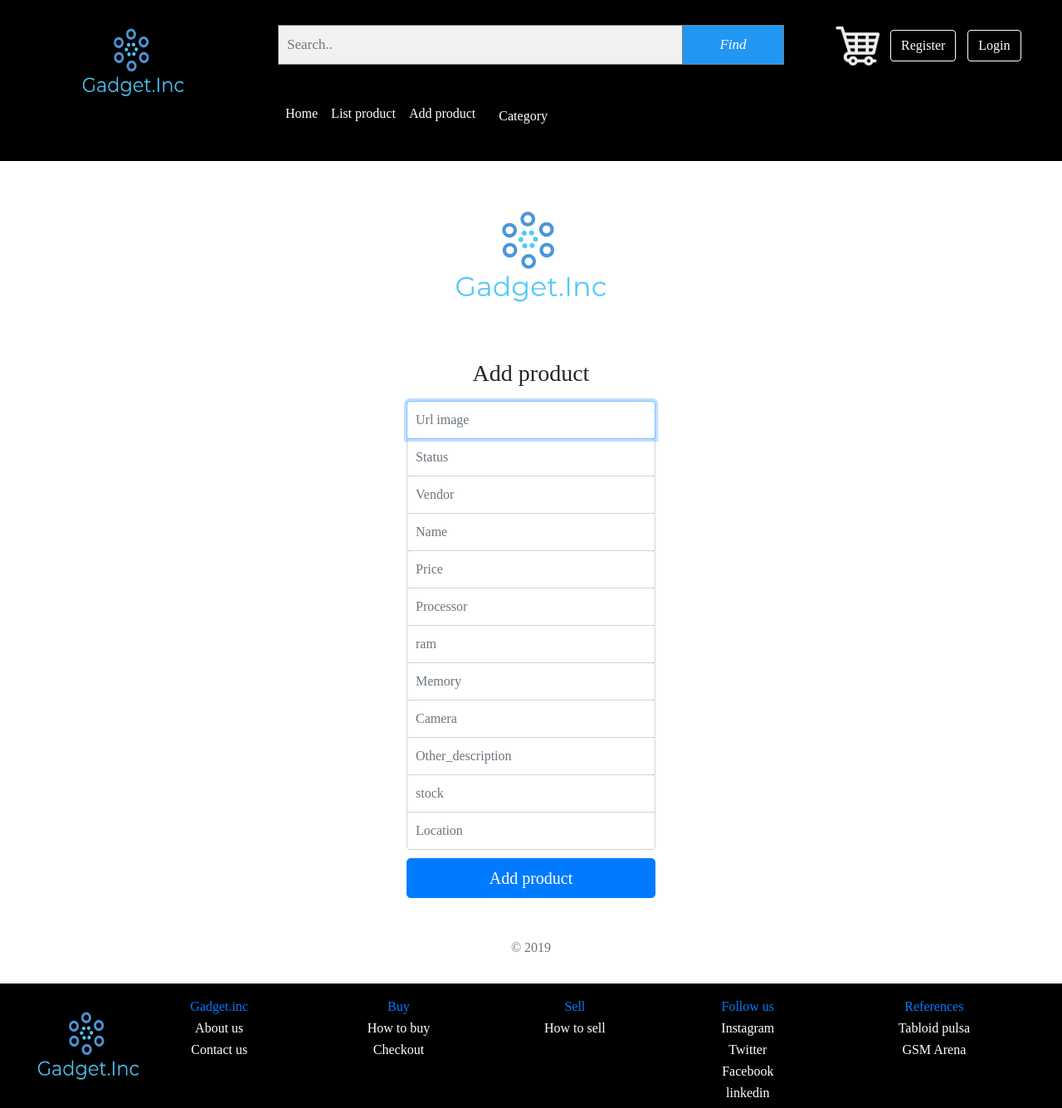
After one commit to Dzinsyah/project_e_commerce, a Flask app: page /addProduct in a window 1280 px wide. The commit adds this page. Shown: the whole page at 83% size. Run offline with Flask 2, Linux system fonts and the light colour scheme; some libraries are stand-ins or nearby versions; some web fonts are replaced.

Commit message:
add product

```diff
--- a/app.py
+++ b/app.py
@@ -49,5 +49,9 @@ def checkout():
 def category():
     return render_template('category.html')
 
+@app.route('/addProduct')
+def addproduct():
+    return render_template('add_product.html')
+
 if __name__ == '__main__':
     app.run(debug = True)
--- /dev/null
+++ b/e_commerce_project/templates/add_product.html
@@ -0,0 +1,40 @@
+{%extends "base.html"%}
+
+{% block content %}
+
+<!-- PRODUCT -->
+
+<body class="text-center">
+    <form class="form-register">
+        <img class="mb-4" src="{{url_for('static', filename = 'image/logo2.png')}}" alt="" class="logo1">
+        <h1 class="h3 mb-3 font-weight-normal">Add product</h1>
+        <label for="inputUrl_image" class="sr-only">Url image</label>
+        <input type="username" id="inputUrl_image" class="form-control" placeholder="Url image" required autofocus>
+        <label for="inputStatus" class="sr-only">Status</label>
+        <input type="username" id="inputUstatus" class="form-control" placeholder="Status" required autofocus>
+        <label for="inputvendor" class="sr-only">vendor</label>
+        <input type="username" id="inputVendor" class="form-control" placeholder="Vendor" required autofocus>
+        <label for="inputname" class="sr-only">name</label>
+        <input type="username" id="inputname" class="form-control" placeholder="Name" required autofocus>
+        <label for="inputPrice" class="sr-only">Price</label>
+        <input type="Username" id="inputPrice" class="form-control" placeholder="Price" required autofocus>
+        <label for="inputProcessor" class="sr-only">Processor</label>
+        <input type="username" id="inputProcessor" class="form-control" placeholder="Processor" required autofocus>
+        <label for="inputram" class="sr-only">ram</label>
+        <input type="username" id="inputram" class="form-control" placeholder="ram" required autofocus>
+        <label for="inputMemory" class="sr-only">Memory</label>
+        <input type="username" id="inputMemory" class="form-control" placeholder="Memory" required autofocus>
+        <label for="inputCamera" class="sr-only">Camera</label>
+        <input type="username" id="inputCamera" class="form-control" placeholder="Camera" required autofocus>
+        <label for="inputOther_description" class="sr-only">Other_description</label>
+        <input type="username" id="inputOther_description" class="form-control" placeholder="Other_description" required autofocus>
+        <label for="inputstock" class="sr-only">stock</label>
+        <input type="username" id="inputstock" class="form-control" placeholder="stock" required autofocus>
+        <label for="inputLocation" class="sr-only">Location</label>
+        <input type="Telephone" id="inputLocation" class="form-control" placeholder="Location" required autofocus>
+        <button class="btn btn-lg btn-primary btn-block" type="submit">Add product</button>
+        <p class="mt-5 mb-3 text-muted">&copy; 2019</p>
+    </form>
+</body>
+
+{% endblock %}
--- a/e_commerce_project/templates/base.html
+++ b/e_commerce_project/templates/base.html
@@ -51,7 +51,7 @@
                                 <a class="nav-link cwhite" href="{{url_for('listproduct')}}">List product</a>
                             </li>
                             <li class="nav-item ">
-                                <a class="nav-link cwhite" href="{{url_for('checkout')}}">Transaction status</a>
+                                <a class="nav-link cwhite" href="{{url_for('addproduct')}}">Add product</a>
                             </li>
                         </ul>
                         <li class="dropdown">
@@ -104,7 +104,7 @@
                         <td><a href="#"><span class="cwhite">How to buy</span></a></td>
                     </tr>
                     <tr class="">
-                        <td><a href="#"><span class="cwhite">Checkout</span></a></td>
+                        <td><a href="{{url_for('checkout')}}"><span class="cwhite">Checkout</span></a></td>
                     </tr>
                 </table>
             </div>
```
